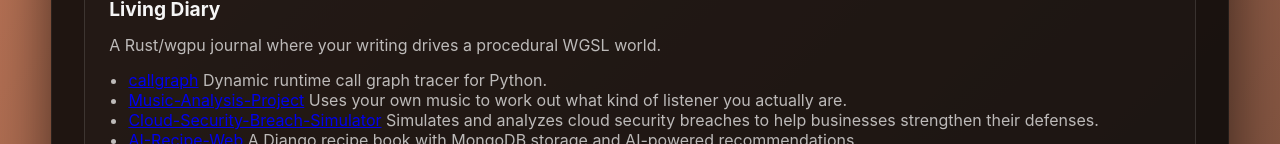
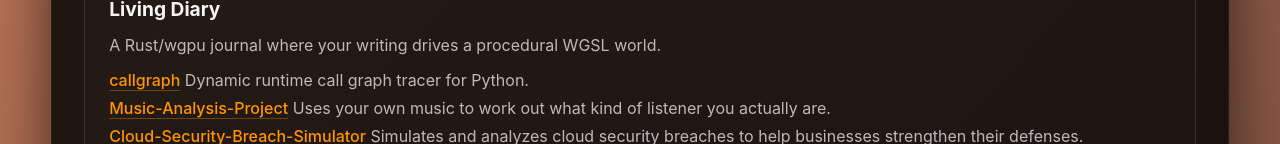
Before and after one commit to c-wilson04/Portfolio-V2, a React (Vite) app: page / in a window 1280 px wide. Shown: the part 808-952 px from the top of the page. Built offline with nearby package versions, Linux system fonts and the light colour scheme; no server answers.

Commit message:
feat: orange themed links instead of browser blue/purple
Co-Authored-By: Claude Sonnet 5.5 <noreply@anthropic.com>

```diff
--- a/src/blog.css
+++ b/src/blog.css
@@ -8,3 +8,30 @@ body {
 #root {
   min-height: 100vh;
 }
+
+
+/* Plain links: Q.Wrld orange instead of browser blue/purple.
+   :where() keeps specificity at zero so buttons and nav links keep their own colours. */
+:where(a) {
+  color: #ff9500;
+  text-decoration: underline;
+  text-decoration-color: rgba(255, 149, 0, 0.35);
+  text-decoration-thickness: 1px;
+  text-underline-offset: 0.25em;
+  transition: color 0.2s ease, text-decoration-color 0.2s ease;
+}
+
+:where(a:visited) {
+  color: #e08a2e;
+}
+
+:where(a:hover) {
+  color: #ffb84d;
+  text-decoration-color: currentColor;
+}
+
+:where(a:focus-visible) {
+  outline: 2px solid #ff9500;
+  outline-offset: 3px;
+  border-radius: 2px;
+}
--- a/src/components/Projects.css
+++ b/src/components/Projects.css
@@ -172,3 +172,15 @@
   font-size: 0.85rem;
   color: rgba(255, 255, 255, 0.85);
 }
+
+.github-repos {
+  list-style: none;
+  padding-left: 0;
+  display: flex;
+  flex-direction: column;
+  gap: 0.5rem;
+}
+
+.github-repos a {
+  font-weight: 500;
+}
--- a/src/index.css
+++ b/src/index.css
@@ -21,3 +21,29 @@ body {
 #root {
   min-height: 100vh;
 }
+
+/* Plain links: Q.Wrld orange instead of browser blue/purple.
+   :where() keeps specificity at zero so buttons and nav links keep their own colours. */
+:where(a) {
+  color: #ff9500;
+  text-decoration: underline;
+  text-decoration-color: rgba(255, 149, 0, 0.35);
+  text-decoration-thickness: 1px;
+  text-underline-offset: 0.25em;
+  transition: color 0.2s ease, text-decoration-color 0.2s ease;
+}
+
+:where(a:visited) {
+  color: #e08a2e;
+}
+
+:where(a:hover) {
+  color: #ffb84d;
+  text-decoration-color: currentColor;
+}
+
+:where(a:focus-visible) {
+  outline: 2px solid #ff9500;
+  outline-offset: 3px;
+  border-radius: 2px;
+}
```
